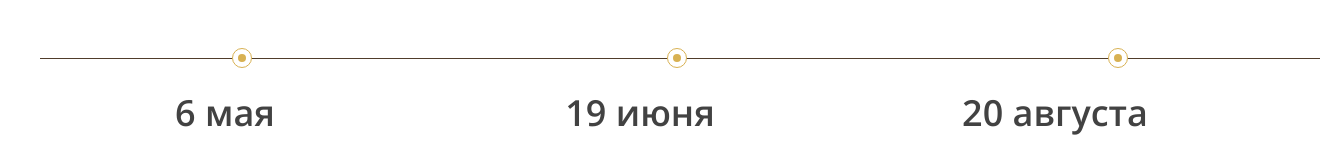
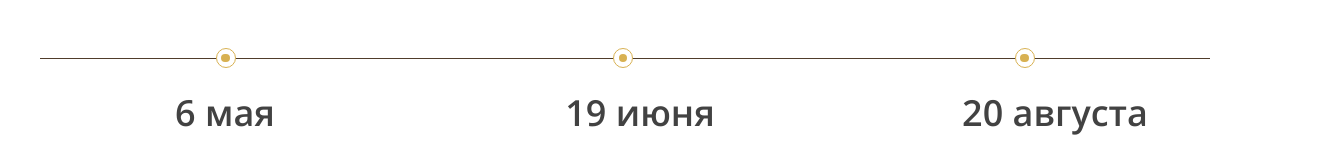
Before and after one commit to JurayevJovohir/ItalSite, a plain HTML site: page portfolio.html in a window 1280 px wide. Shown: the part 3632-3780 px from the top of the page, 1320 px wide, since content can reach past the window. Drawn offline with Linux system fonts and the light colour scheme.

Commit message:
edit width line

```diff
--- a/sass/blocks/portfolio/_living-room.scss
+++ b/sass/blocks/portfolio/_living-room.scss
@@ -31,6 +31,7 @@
 .lines {
   position: absolute;
   width: 100%;
+  max-width: 1170px;
   height: 1px;
   background-color: #503d2b;
 }
```
Also changed, not shown: css/main.css, 1 other file.
